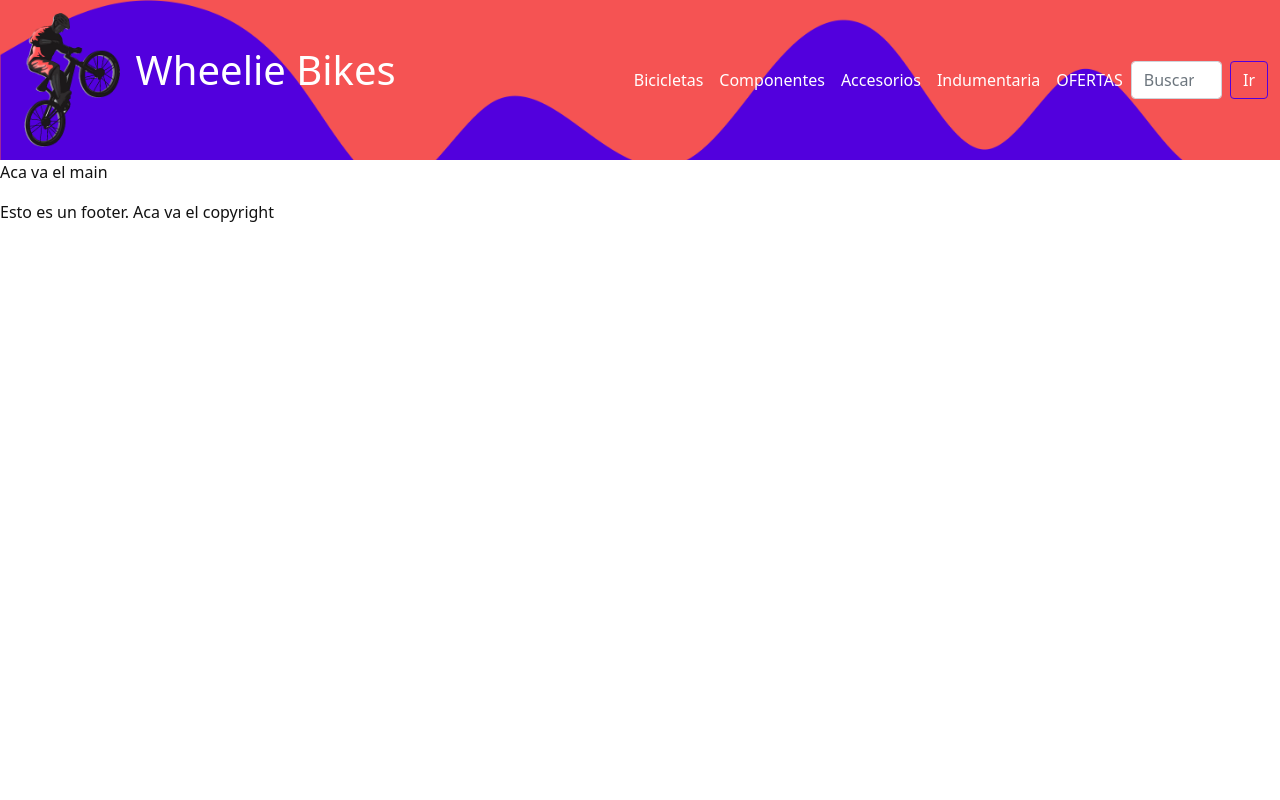
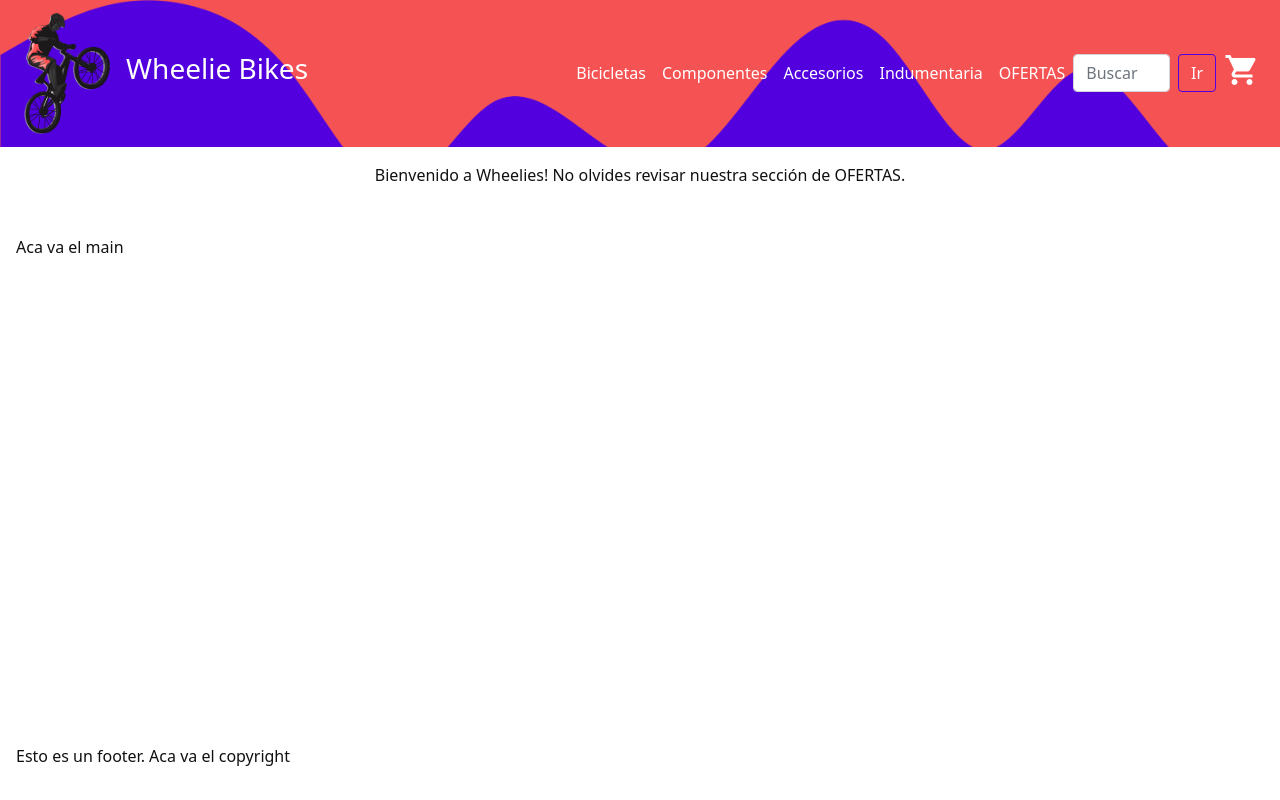
Before and after one commit to danielalcazarv/ecommerce-dalcazar, a React (Create React App) app: page / in a window 1280 px wide. Built offline with nearby package versions, Linux system fonts and the light colour scheme.

Commit message:
ADD ItemListContainer y CartWidget

```diff
--- a/public/index.html
+++ b/public/index.html
@@ -24,6 +24,8 @@
       work correctly both with client-side routing and a non-root public URL.
       Learn how to configure a non-root public URL by running `npm run build`.
     -->
+    <link href="https://fonts.googleapis.com/icon?family=Material+Icons" rel="stylesheet">
+
     <title>Wheelie Bikes - Bicicletas y Accesorios</title>
   </head>
   <body>
--- a/src/App.js
+++ b/src/App.js
@@ -1,4 +1,5 @@
 import NavBar from "./components/NavBar";
+import ItemListContainer from "./components/ItemListContainer";
 import Main from "./components/Main";
 import Footer from "./components/Footer";
 
@@ -6,6 +7,7 @@ const App = () => {
     return (
         <>
         <NavBar/>
+        <ItemListContainer/>
         <Main/>
         <Footer/>
         </>
--- /dev/null
+++ b/src/components/CartWidget.js
@@ -0,0 +1,10 @@
+
+const CartWidget = () => {
+    return (
+        <span className="material-icons">
+            shopping_cart
+        </span>
+    )
+}
+
+export default CartWidget
--- /dev/null
+++ b/src/components/ItemListContainer.js
@@ -0,0 +1,14 @@
+
+const ItemListContainer = ({greeting}) => {
+    greeting = "Bienvenido a Wheelies! No olvides revisar nuestra sección de OFERTAS."
+
+    return (
+        <div className="item__list">
+            <p className="container text-center">
+            {greeting}
+            </p>
+        </div>
+    )
+}
+
+export default ItemListContainer
--- a/src/components/NavBar.js
+++ b/src/components/NavBar.js
@@ -1,4 +1,6 @@
 import logo from "../img/wheelie.png"
+import { Button } from "bootstrap";
+import CartWidget from "./CartWidget";
 
 const NavBar = () => {
     return (
@@ -8,7 +10,7 @@ const NavBar = () => {
                         <a className="navbar-brand" href="../public/index.html">
                             <div className="container fluid">
                                 <img className="d-inline col-2" src={logo} alt="wheelie-logo"/>
-                                <h1 className="d-inline col-2 px-3">Wheelie Bikes</h1>
+                                <h3 className="d-inline col-2 px-3">Wheelie Bikes</h3>
                             </div>
                         </a>
                         <button className="navbar-toggler" type="button" data-bs-toggle="collapse" data-bs-target="#navbarSupportedContent" aria-controls="navbarSupportedContent" aria-expanded="false" aria-label="Toggle navigation">
@@ -37,6 +39,9 @@ const NavBar = () => {
                             <button className="btn btn-outline-success" type="submit">Ir</button>
                         </form>
                         </div>
+                        <div className="container nav__cart m-2 p-0">
+                            <CartWidget/>
+                        </div>
                     </div>
                 </nav>
             </header>
--- a/src/estilo.scss
+++ b/src/estilo.scss
@@ -3,8 +3,35 @@
 $body-bg: #ffffff;
 $body-color: #111;
 
+* {
+    padding: 0;
+    margin: 0;
+    box-sizing: border-box;
+}
+
+html , body , #root {
+    height: 100vh;
+}
+
+
+#root {
+    display: flex;
+    flex-direction: column;
+}
+
+#root > main , #root > .item__list , #root > footer {
+    padding: 1rem;
+}
+
+#root > main {
+    flex-grow: 1;
+}
+
+
 // Import Bootstrap and its default variables
 @import '~bootstrap/scss/bootstrap.scss';
+
+
 
 .nav__custom{
     background-color: #F55353;
@@ -13,11 +40,20 @@ $body-color: #111;
     background-repeat: no-repeat;
 }
 
+.nav__cart{
+    max-width: 36px;
+}
+
 .navbar-light .navbar-nav .nav-link {
     color: #ffffff;
 }
 
 .navbar-light .navbar-brand {
+    color: #ffffff;
+}
+
+.material-icons{
+    font-size: 36px;
     color: #ffffff;
 }
 
```
